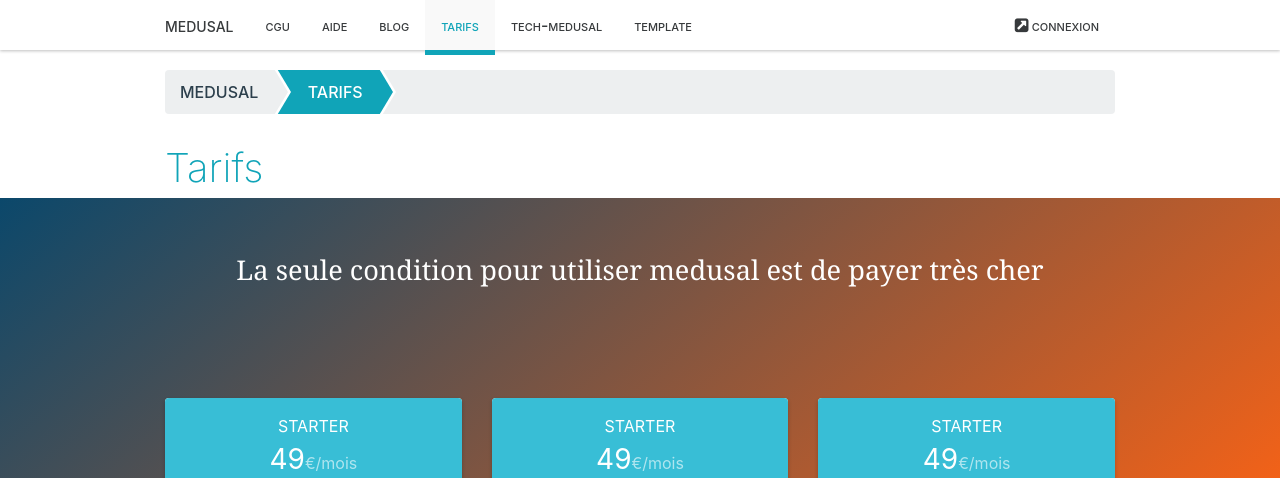
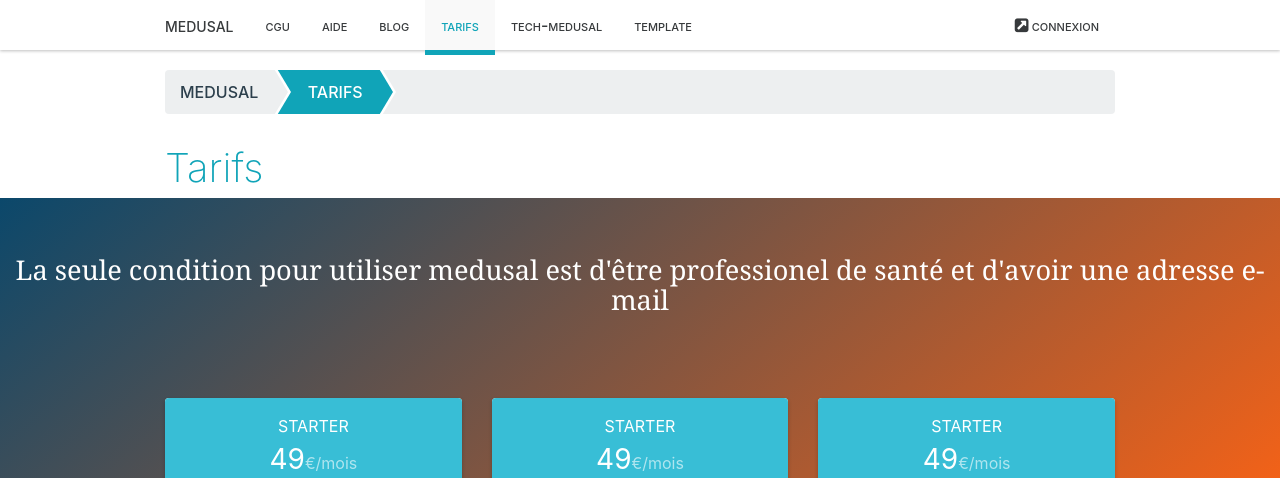
Before and after one commit to medusal/medusal.github.io, a Jekyll site: the page built from _pages/pricing.html, in a window 1280 px wide. Shown: the top 478 px of the page. Built offline with Jekyll 4.4.1, drawn with Linux system fonts in a browser that asks for light colours; grey boxes are pictures that could not be loaded.

Commit message:
Update from Forestry.io - _pages/pricing.html

```diff
--- a/_pages/pricing.html
+++ b/_pages/pricing.html
@@ -3,14 +3,14 @@ title: Tarifs
 nav_name: Tarifs
 footer_name: Tarifs
 permalink: "/pricing/"
-color: '#10a4b8'
+color: "#10a4b8"
 no-container: true
 ---
 
 
 <section class="blue" style="min-height: 300px"'>
   <h2 class="white text-xs-center clearfix">
-    La seule condition pour utiliser medusal est de payer très cher
+    La seule condition pour utiliser medusal est d'être professionel de santé et d'avoir une adresse e-mail
   </h2>
 
 </section>
```
